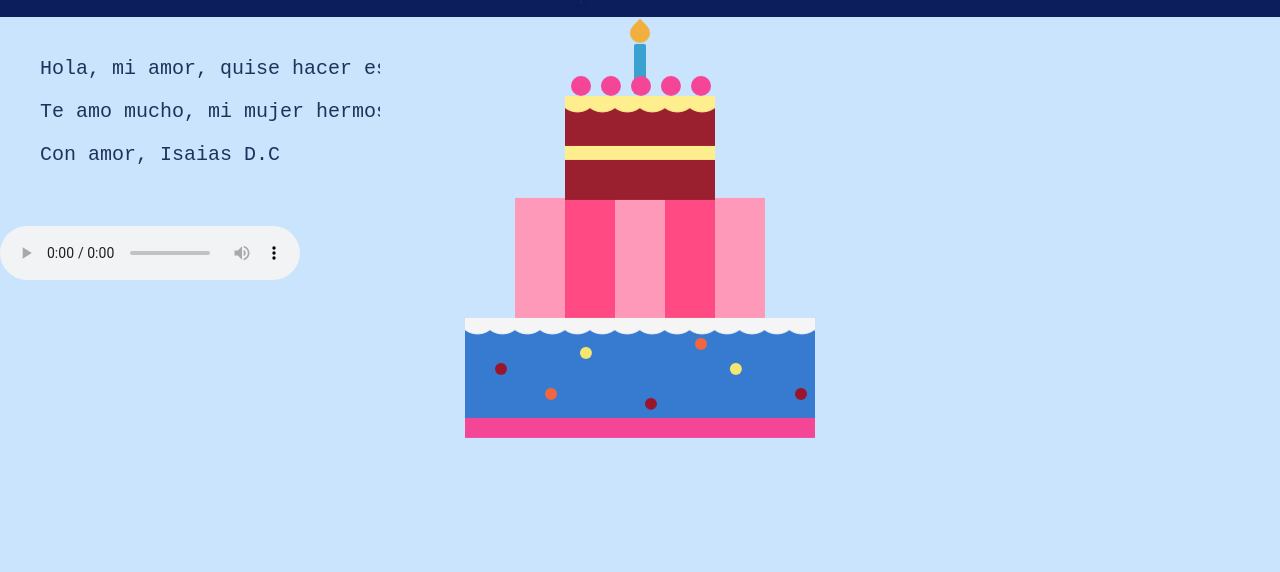
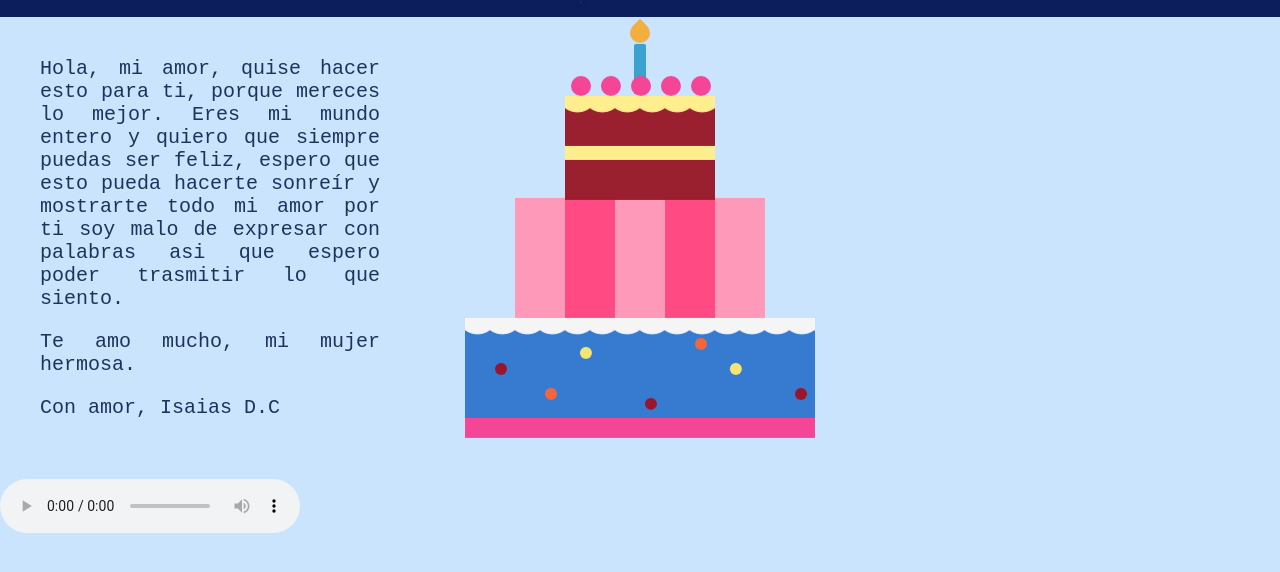
Before and after one commit to AztralGod/Ali, a plain HTML site: page index.html in a window 1280 px wide. Shown: the part 212-784 px from the top of the page. Drawn offline with Linux system fonts and the light colour scheme.

Commit message:
Update index.html

```diff
--- a/index.html
+++ b/index.html
@@ -25,13 +25,13 @@
   </header>
 
   <div class="text">
-    <p class="type">
+    <p>
       Hola, mi amor, quise hacer esto para ti, porque mereces lo mejor.
       Eres mi mundo entero y quiero que siempre puedas ser feliz, espero que esto pueda hacerte sonreír y mostrarte todo mi amor
         por ti soy malo de expresar con palabras asi que espero poder trasmitir lo que siento.
 
     </p>
-    <p class="type">
+    <p>
       Te amo mucho, mi mujer hermosa.
     </p>
     <p class="type">
```
